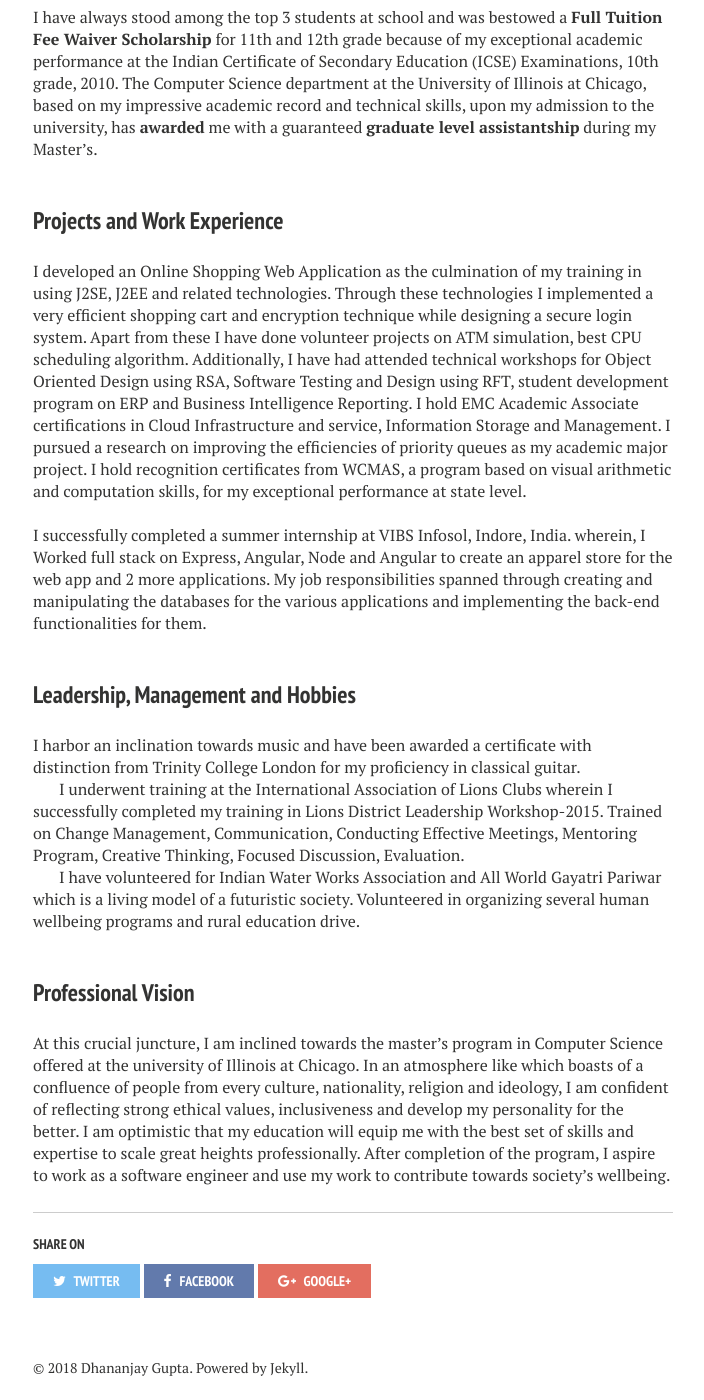
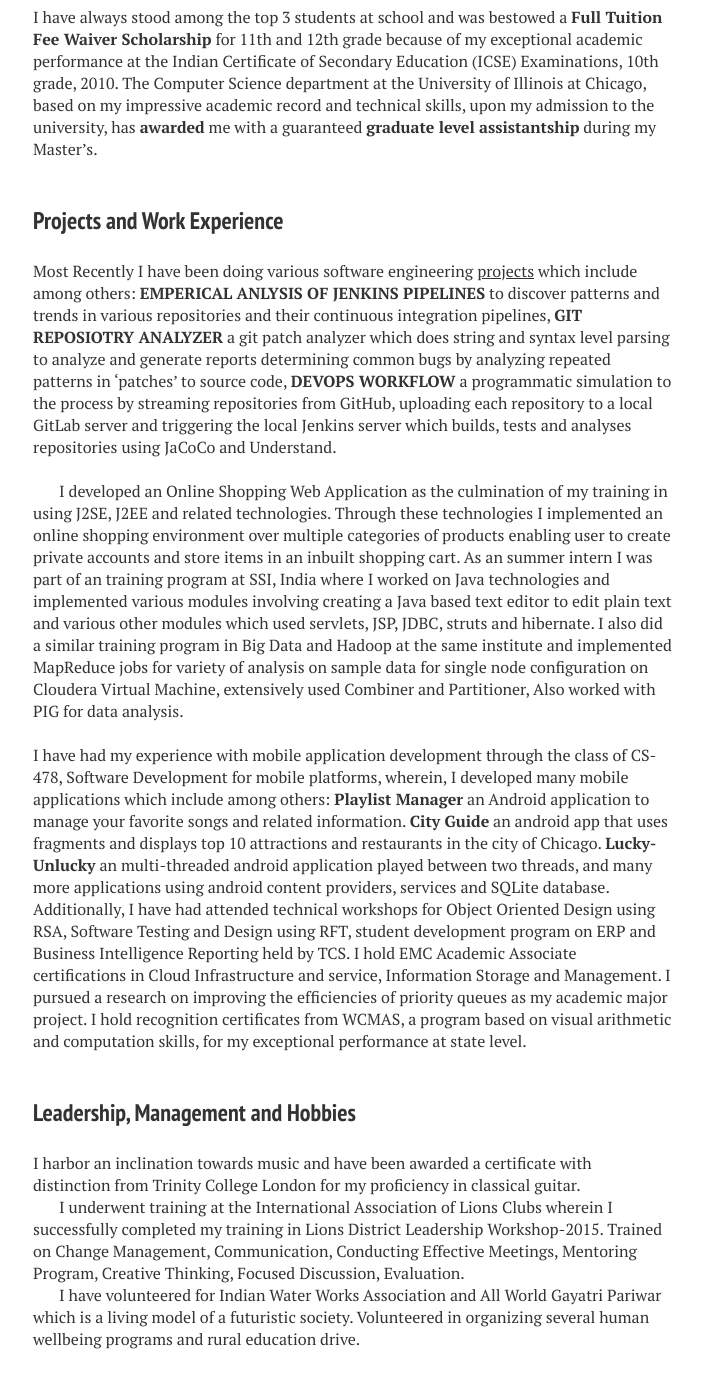
Before and after one commit to DhananjayGupta300/DhananjayGupta300.github.io, a Jekyll site: the page built from about/index.md, in a window 1280 px wide and 1400 px high, scrolled down 1078 px. Shown: the whole window, without its empty margins (287-991 px from the left). Built offline with Jekyll 4.4.1, drawn with Linux system fonts in a browser that asks for light colours; nearby versions of some CDN libraries; comment, search, counter and statistics services are not loaded; some of the changed text lies outside the part shown.

Commit message:
Update index.md

```diff
--- a/about/index.md
+++ b/about/index.md
@@ -11,15 +11,18 @@ image:
   creditlink: https://www.cs.uic.edu/~drmark/
 ---
 {% include _toc.html %}
-I’m Dhananjay Gupta, master’s student from the <a href="https://www.cs.uic.edu/">Department of Computer Science</a>,<a href="https://www.uic.edu/"> University of Illinois at Chicago</a>. I’m humbled that you consider my introduction worthy of your valuable time.<br/><br/>
+I’m <a href="http://dgupta.us/">Dhananjay Gupta</a>, master’s student from the <a href="https://www.cs.uic.edu/">Department of Computer Science</a>,<a href="https://www.uic.edu/"> University of Illinois at Chicago</a>. I’m humbled that you consider my introduction worthy of your valuable time.<br/><br/>
 ### Professional and Academic Pursuit
 The rapid boom in computer science which offers a surfeit of exciting job opportunities, has thrusted my decision on embarking a career path in this thriving sector. A fascination with computers coupled with their capability to solve difficult problems in an optimum manner, propelled my interest towards improving my knowledge set and skills in the same direction. Problem solving, mathematical puzzles and devising new algorithms is where my strength lies. Thus, pursuing my Master’s in Computer Science was an easy decision. <br><br/>
 The fields of most interests to me are Advance Software Engineering, Data Structure and Algorithms, DevOps, Problem Solving and Object-Oriented Languages and Environment. They involve extensive computational and problem-solving skills where my strengths lie. In retrospect, endowed with a intuitive mind, I was exposed to chess at the age of 9. Seeing my natural flair for chess, my father gifted me a personal computer since he wanted me to play it on the computer to refine my skills. Our curriculum included programming languages from 6th grade which got me exposed to a strong technical foundation since a young age.  <br><br/>
 I have always stood among the top 3 students at school and was bestowed a **Full Tuition Fee Waiver Scholarship** for 11th and 12th grade because of my exceptional academic performance at the Indian Certificate of Secondary Education (ICSE) Examinations, 10th grade, 2010. The Computer Science department at the University of Illinois at Chicago, based on my impressive academic record and technical skills, upon my admission to the university, has **awarded** me with a guaranteed **graduate level assistantship** during my Master’s.  <br/><br/>
 ### Projects and Work Experience
-I developed an Online Shopping Web Application as the culmination of my training in using J2SE, J2EE and related technologies. Through these technologies I implemented a very efficient shopping cart and encryption technique while designing a secure login system. Apart from these I have done volunteer projects on ATM simulation, best CPU scheduling algorithm. Additionally, I have had attended technical workshops for Object Oriented Design using RSA, Software Testing and Design using RFT, student development program on ERP and Business Intelligence Reporting. I hold EMC Academic Associate certifications in Cloud Infrastructure and service, Information Storage and Management. I pursued a research on improving the efficiencies of priority queues as my academic major project. I hold recognition certificates from WCMAS, a program based on visual arithmetic and computation skills, for my exceptional performance at state level.<br/><br/>
-I successfully completed a summer internship at VIBS Infosol, Indore, India. wherein, I Worked full stack on Express, Angular, Node and Angular to create an apparel store for the web app and 2 more applications. My job responsibilities spanned through creating and manipulating the databases for the various applications and implementing the back-end functionalities for them. <br/> <br/>
+Most Recently I have been doing various software engineering <a href="http://dgupta.us/projects">projects</a> which include among others: **EMPERICAL ANLYSIS OF JENKINS PIPELINES** to discover patterns and trends in various repositories and their continuous integration pipelines, **GIT REPOSIOTRY ANALYZER** a git patch analyzer which does string and syntax level parsing to analyze and generate reports determining common bugs by analyzing repeated patterns in ‘patches’ to source code, **DEVOPS WORKFLOW** a programmatic simulation to the process by streaming repositories from GitHub, uploading each repository to a local GitLab server and triggering the local Jenkins server which builds, tests and analyses repositories using JaCoCo and Understand. <br/><br/>
 
+I developed an Online Shopping Web Application as the culmination of my training in using J2SE, J2EE and related technologies. Through these technologies I implemented an online shopping environment over multiple categories of products enabling user to create private accounts and store items in an inbuilt shopping cart. As an summer intern I was part of an training program at SSI, India where I worked on Java technologies and implemented various modules involving creating a Java based text editor to edit plain text and various other modules which used servlets, JSP, JDBC, struts and hibernate. I also did a similar training program in Big Data and Hadoop at the same institute and implemented MapReduce jobs for variety of analysis on sample data for single node configuration on Cloudera Virtual Machine, extensively used Combiner and Partitioner, Also worked with PIG for data analysis.
+<br/><br/>
+I have had my experience with mobile application development through the class of CS-478, Software Development for mobile platforms, wherein, I developed many mobile applications which include among others: **Playlist Manager** an Android application to manage your favorite songs and related information. **City Guide** an android app that uses fragments and displays top 10 attractions and restaurants in the city of Chicago. **Lucky-Unlucky** an multi-threaded android application played between two threads, and many more applications using android content providers, services and SQLite database.
+Additionally, I have had attended technical workshops for Object Oriented Design using RSA, Software Testing and Design using RFT, student development program on ERP and Business Intelligence Reporting held by TCS. I hold EMC Academic Associate certifications in Cloud Infrastructure and service, Information Storage and Management. I pursued a research on improving the efficiencies of priority queues as my academic major project. I hold recognition certificates from WCMAS, a program based on visual arithmetic and computation skills, for my exceptional performance at state level.<br/><br/>
 ### Leadership, Management and Hobbies
 I harbor an inclination towards music and have been awarded a certificate with distinction from Trinity College London for my proficiency in classical guitar.
 
```
